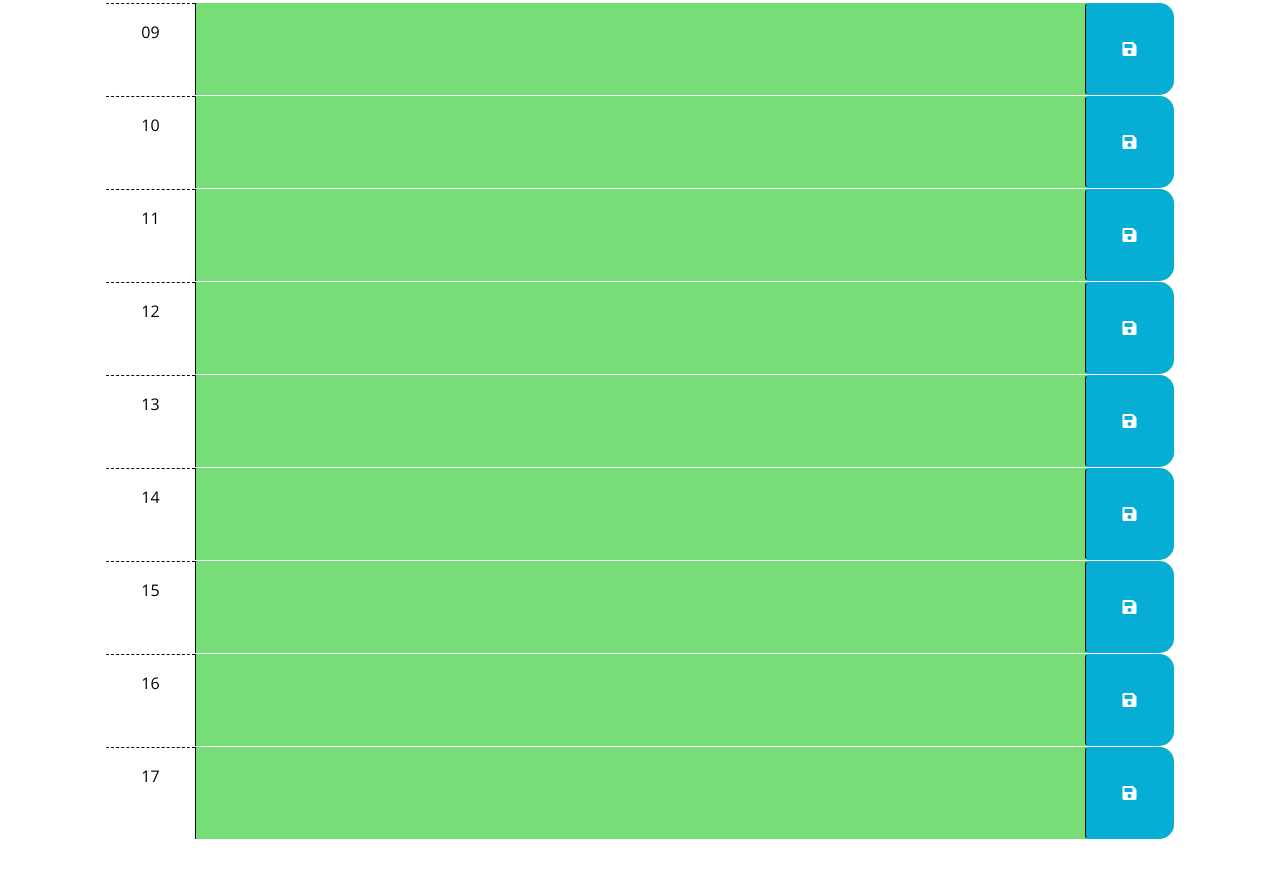
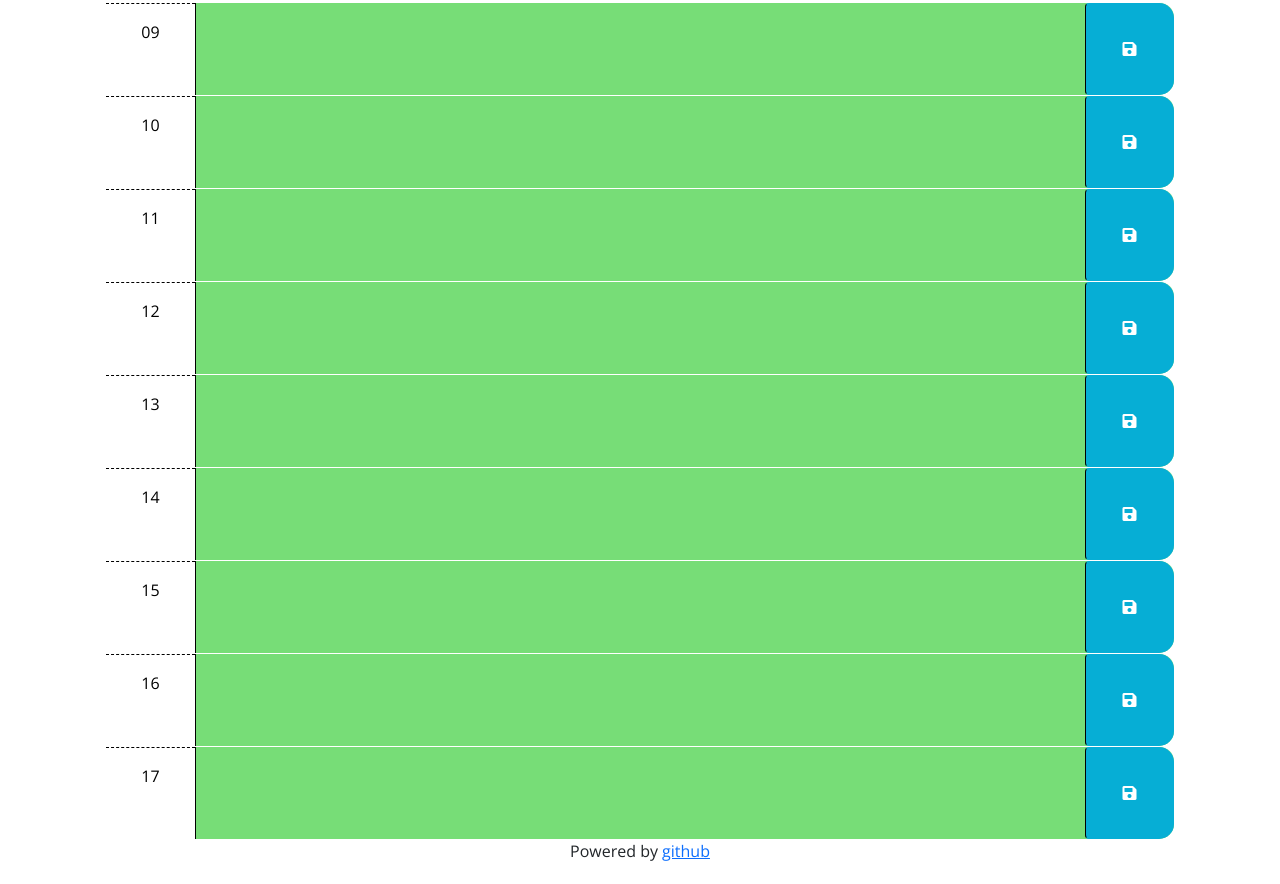
Before and after one commit to cwen13/daily-appointments, a plain HTML site: page index.html in a window 1280 px wide. Shown: the part 305-1189 px from the top of the page. Before the commit the page ends 1149 px from the top, so only its background shows below. Drawn offline with nearby package versions, Linux system fonts and the light colour scheme.

Commit message:
add powered by github

```diff
--- a/assets/css/style.css
+++ b/assets/css/style.css
@@ -11,6 +11,11 @@ textarea {
   color: #000000;
   border-left: 1px solid black;
   padding: 10px;
+}
+footer {
+  display: flex;
+  flex-direction:row;
+  justify-content: center;
 }
 
 .description {
--- a/index.html
+++ b/index.html
@@ -113,6 +113,9 @@
         </button>
       </div>
 
+    <footer>
+      <p> Powered by <a href="https://github.com/cwen13/weather-tracker">github</a></p>
+    </footer>
 
       <!-- trying this script -->
       <script
```
